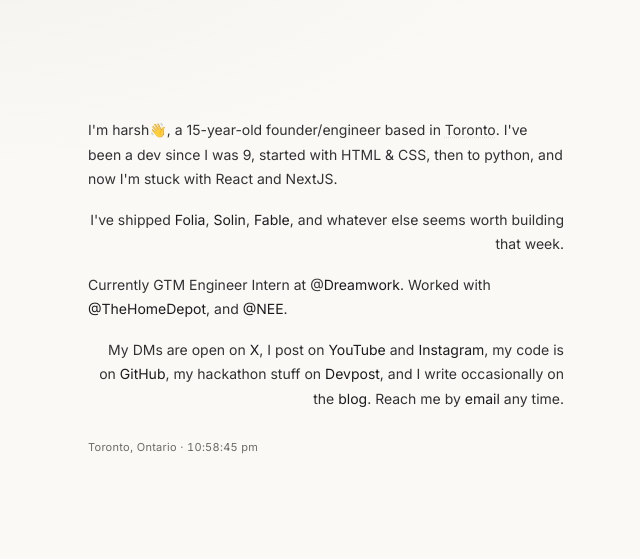
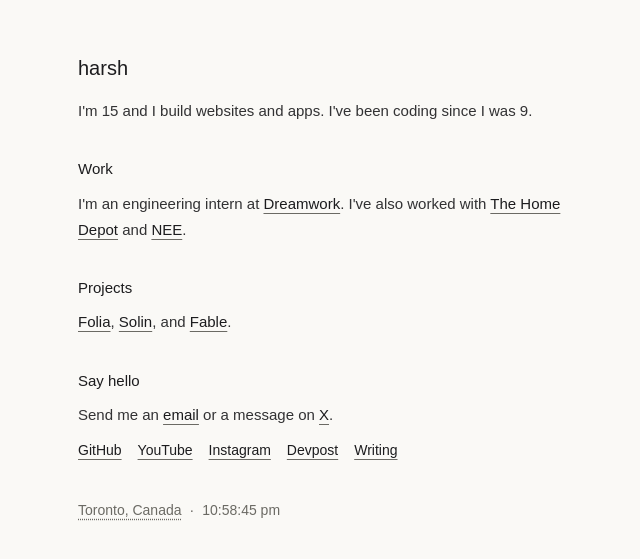
Before and after one commit to GreenKeewi/bio, a Next.js app: page / in a window 1280 px wide. Shown: the part 113-672 px from the top of the page, without its empty margins (314-954 px from the left). Built offline with nearby package versions, Linux system fonts and the light colour scheme.

Commit message:
Simplify harshs.dev to text with Toronto time and ripple

```diff
--- a/app/blog/page.tsx
+++ b/app/blog/page.tsx
@@ -1,5 +1,4 @@
 import Link from "next/link";
-import FadeIn from "../components/FadeIn";
 import { getAllPosts } from "./lib";
 
 export default function BlogIndex() {
@@ -7,20 +6,20 @@
 
   return (
     <main className="mx-auto flex min-h-full w-full max-w-[560px] flex-col px-5 py-16 sm:px-8">
-      <FadeIn>
-        <Link href="/" className="text-[13px] text-[var(--ink-soft)] transition-colors hover:text-[var(--ink)]">
-          ← harsh
+      <Link href="/" className="text-sm text-[var(--ink-soft)]">
+        Home
       </Link>
 
-        <div className="mt-10">
+      <h1 className="mt-8 text-xl font-medium text-[var(--ink)]">Writing</h1>
+      <div className="mt-4">
         {posts.map((post, i) => (
           <Link
             key={post.slug}
             href={`/blog/${post.slug}`}
             className={`group block py-4 no-underline ${i > 0 ? "border-t border-[var(--line)]" : ""}`}
           >
-              <div className="flex items-baseline justify-between gap-4">
-                <h2 className="text-[15px] font-medium text-[var(--ink)] transition-colors group-hover:text-[var(--ink-soft)]">
+            <div className="flex flex-col gap-1 sm:flex-row sm:items-baseline sm:justify-between sm:gap-4">
+              <h2 className="text-[15px] font-medium text-[var(--ink)]">
                 {post.title}
               </h2>
               <span className="shrink-0 text-[12px] text-[var(--ink-soft)]">{post.date}</span>
@@ -29,7 +28,6 @@
           </Link>
         ))}
       </div>
-      </FadeIn>
     </main>
   );
 }
--- a/app/components/FadeIn.tsx
+++ /dev/null
@@ -1,20 +0,0 @@
-"use client";
-
-import { useEffect, useState, type ReactNode } from "react";
-
-export default function FadeIn({
-  children,
-  className = "",
-}: {
-  children: ReactNode;
-  className?: string;
-}) {
-  const [shown, setShown] = useState(false);
-
-  useEffect(() => {
-    const t = setTimeout(() => setShown(true), 60);
-    return () => clearTimeout(t);
-  }, []);
-
-  return <div className={`t-fade ${shown ? "is-shown" : ""} ${className}`}>{children}</div>;
-}
--- /dev/null
+++ b/app/components/LiveClock.tsx
@@ -0,0 +1,31 @@
+"use client";
+
+import { useEffect, useState } from "react";
+
+const formatter = new Intl.DateTimeFormat("en-US", {
+  timeZone: "America/Toronto",
+  hour: "numeric",
+  minute: "2-digit",
+  second: "2-digit",
+  hour12: true,
+});
+
+export default function LiveClock() {
+  const [time, setTime] = useState<string | null>(null);
+
+  useEffect(() => {
+    const update = () => setTime(formatter.format(new Date()).toLowerCase());
+    const frame = requestAnimationFrame(update);
+    const interval = setInterval(update, 1000);
+    return () => {
+      cancelAnimationFrame(frame);
+      clearInterval(interval);
+    };
+  }, []);
+
+  return (
+    <span className="tabular-nums" aria-label={time ? `Time in Toronto: ${time}` : "Toronto local time"}>
+      {time ?? "Local time"}
+    </span>
+  );
+}
--- a/app/components/PixelRipple.tsx
+++ b/app/components/PixelRipple.tsx
@@ -131,7 +131,7 @@
         type="button"
         onMouseEnter={fire}
         onClick={fire}
-        className="cursor-pointer border-none bg-transparent p-0 text-inherit underline decoration-[var(--line)] decoration-dotted underline-offset-2 transition-colors hover:decoration-[var(--ink)]"
+        className="cursor-pointer border-none bg-transparent p-0 text-inherit underline decoration-dotted underline-offset-4"
         style={{ font: "inherit" }}
       >
         {children}
--- a/app/globals.css
+++ b/app/globals.css
@@ -2,7 +2,6 @@
 
 :root {
   --bg-base: #060606;
-  --bg-base-2: #0a0a0a;
   --plate: #141414;
   --ink: #ededec;
   --ink-soft: #83827c;
@@ -13,7 +12,6 @@
 @media (prefers-color-scheme: light) {
   :root {
     --bg-base: #faf9f6;
-    --bg-base-2: #f3f1ec;
     --plate: #ffffff;
     --ink: #1c1c1e;
     --ink-soft: #6b6a64;
@@ -22,8 +20,7 @@
 }
 
 @theme inline {
-  --font-serif: var(--font-lora);
-  --font-sans: var(--font-inter);
+  --font-sans: Arial, Helvetica, sans-serif;
 }
 
 html,
@@ -33,117 +30,33 @@
 
 body {
   color: var(--ink-dim);
-  font-family: var(--font-inter), Arial, Helvetica, sans-serif;
+  font-family: Arial, Helvetica, sans-serif;
+  font-size: 15px;
+  line-height: 1.75;
   background-color: var(--bg-base);
-  background-image: radial-gradient(ellipse 80% 60% at 20% 0%, rgba(255, 255, 255, 0.05), transparent 60%);
-  background-attachment: fixed;
-  position: relative;
 }
 
-/* links keep a restrained shimmer without underlining */
 a {
   color: var(--ink);
-  text-decoration: none;
-  animation: link-shimmer 3s ease-in-out infinite;
-}
-@keyframes link-shimmer {
-  0%,
-  100% {
-    text-shadow: 0 0 0 transparent;
-  }
-  50% {
-    text-shadow: 0 0 8px color-mix(in srgb, var(--ink) 40%, transparent);
-  }
-}
-@media (prefers-reduced-motion: reduce) {
-  a {
-    animation: none;
-  }
+  text-decoration: underline;
+  text-decoration-color: var(--ink-soft);
+  text-underline-offset: 4px;
 }
 
-@media (prefers-color-scheme: light) {
-  body {
-    background-image: radial-gradient(ellipse 80% 60% at 20% 0%, rgba(0, 0, 0, 0.03), transparent 60%);
-  }
+a:hover {
+  text-decoration-color: var(--ink);
 }
 
-/* ── custom scrollbar: thin, low-contrast, blends into dark chrome ── */
-* {
-  scrollbar-width: thin;
-  scrollbar-color: rgba(237, 237, 236, 0.18) transparent;
-}
-
-*::-webkit-scrollbar {
-  width: 8px;
-  height: 8px;
-}
-
-*::-webkit-scrollbar-track {
-  background: transparent;
-}
-
-*::-webkit-scrollbar-thumb {
-  background-color: rgba(237, 237, 236, 0.14);
-  border-radius: 999px;
-  border: 2px solid transparent;
-  background-clip: padding-box;
-}
-
-*::-webkit-scrollbar-thumb:hover {
-  background-color: rgba(237, 237, 236, 0.28);
-  background-clip: padding-box;
-}
-
-/* ── motion tokens (transitions-dev) ── */
-:root {
-  --duration-stagger: 40ms;
-  --duration-quick: 150ms;
-  --duration-fast: 250ms;
-  --duration-slow: 400ms;
-  --duration-very-slow: 500ms;
-  --ease-smooth-out: cubic-bezier(0.22, 1, 0.36, 1);
-  --ease-bounce-strong: cubic-bezier(0.34, 3.85, 0.64, 1);
-
-  --stagger-dur: 600ms;
-  --stagger-distance: 10px;
-  --stagger-stagger: 70ms;
-  --stagger-blur: 3px;
-  --stagger-ease: cubic-bezier(0.22, 1, 0.36, 1);
-}
-
-/* entrance: fade + rise + blur-in for the window's document content */
-.t-fade {
-  opacity: 0;
-  transform: translateY(var(--stagger-distance));
-  filter: blur(var(--stagger-blur));
-  transition:
-    opacity var(--stagger-dur) var(--stagger-ease),
-    transform var(--stagger-dur) var(--stagger-ease),
-    filter var(--stagger-dur) var(--stagger-ease);
-  will-change: transform, opacity, filter;
-}
-.t-fade.is-shown {
-  opacity: 1;
-  transform: translateY(0);
-  filter: blur(0);
-}
-
-@media (prefers-reduced-motion: reduce) {
-  .t-fade {
-    transition: none !important;
-    animation: none !important;
-    opacity: 1 !important;
-    transform: none !important;
-    filter: none !important;
-  }
+a:focus-visible,
+button:focus-visible {
+  outline: 2px solid var(--ink);
+  outline-offset: 4px;
 }
 
 /* ── blog post MDX content ── */
 .prose-blog h2 {
   margin-top: 2.8em;
   margin-bottom: 0.7em;
-  font-family: var(--font-serif);
-  font-style: italic;
   font-size: 1.32em;
   line-height: 1.15;
   color: var(--ink-dim);
@@ -188,9 +101,6 @@
 .prose-blog strong {
   color: var(--ink-dim);
 }
-.blog-page a {
-  animation: none;
-}
 .prose-blog blockquote {
   margin: 1.8em 0;
   border-left: 2px solid var(--line);
--- a/app/layout.tsx
+++ b/app/layout.tsx
@@ -1,35 +1,24 @@
 import type { Metadata } from "next";
-import { Inter } from "next/font/google";
-import { Lora } from "next/font/google";
 import "./globals.css";
 
-const inter = Inter({
-  variable: "--font-inter",
-  subsets: ["latin"],
-});
-
-const lora = Lora({
-  variable: "--font-lora",
-  subsets: ["latin"],
-  style: ["normal", "italic"],
-});
-
 const NAME = "harsh";
+const DESCRIPTION = "I’m Harsh. I build websites and apps in Toronto, Canada.";
 
 export const metadata: Metadata = {
   title: NAME,
+  description: DESCRIPTION,
+  metadataBase: new URL("https://harshs.dev"),
   openGraph: {
     title: NAME,
+    description: DESCRIPTION,
+    url: "https://harshs.dev",
     type: "profile",
   },
 };
 
 export default function RootLayout({ children }: LayoutProps<"/">) {
   return (
-    <html
-      lang="en"
-      className={`${inter.variable} ${lora.variable} h-full antialiased`}
-    >
+    <html lang="en" className="h-full antialiased">
       <body className="min-h-full flex flex-col">{children}</body>
     </html>
   );
--- a/app/page.tsx
+++ b/app/page.tsx
@@ -1,89 +1,59 @@
-"use client";
-
-import { useEffect, useState } from "react";
+import type { ReactNode } from "react";
+import LiveClock from "./components/LiveClock";
 import { RippleWord } from "./components/PixelRipple";
 
-const formatTorontoTime = () =>
-  new Intl.DateTimeFormat("en-US", {
-    timeZone: "America/Toronto",
-    hour: "numeric",
-    minute: "2-digit",
-    second: "2-digit",
-    hour12: true,
-  })
-    .format(new Date())
-    .toLowerCase();
-
-function LiveClock() {
-  const [time, setTime] = useState(formatTorontoTime);
-
-  useEffect(() => {
-    const id = setInterval(() => setTime(formatTorontoTime()), 1000);
-    return () => clearInterval(id);
-  }, []);
-
-  return (
-    <span className="tabular-nums" suppressHydrationWarning>
-      {time}
-    </span>
-  );
-}
-
-function InlineLink({ href, children }: { href: string; children: React.ReactNode }) {
-  const isExternal = href.startsWith("http");
-  return (
-    <a href={href} {...(isExternal && { target: "_blank", rel: "noopener noreferrer" })}>
-      {children}
-    </a>
-  );
+function InlineLink({ href, children }: { href: string; children: ReactNode }) {
+  return <a href={href}>{children}</a>;
 }
 
 export default function Home() {
-  const [shown, setShown] = useState(false);
+  return (
+    <main className="mx-auto flex min-h-dvh w-full max-w-[560px] flex-col justify-center px-6 py-16 sm:px-8">
+      <header>
+        <h1 className="text-xl font-medium text-[var(--ink)]">harsh</h1>
+        <p className="mt-4">
+          I&apos;m 15 and I build websites and apps. I&apos;ve been coding since I was 9.
+        </p>
+      </header>
 
-  useEffect(() => {
-    const t = setTimeout(() => setShown(true), 60);
-    return () => clearTimeout(t);
-  }, []);
+      <section className="mt-8" aria-labelledby="work-heading">
+        <h2 id="work-heading" className="font-medium text-[var(--ink)]">Work</h2>
+        <p className="mt-2">
+          I&apos;m an engineering intern at <InlineLink href="https://x.com/dreamworkhq">Dreamwork</InlineLink>.
+          I&apos;ve also worked with <InlineLink href="https://x.com/HomeDepot">The Home Depot</InlineLink> and{" "}
+          <InlineLink href="https://x.com/NEEIOnline">NEE</InlineLink>.
+        </p>
+      </section>
 
-  return (
-    <main className="mx-auto flex min-h-full w-full max-w-[540px] flex-col px-5 py-10 sm:px-8 sm:py-12">
-      <div className={`t-fade my-auto ${shown ? "is-shown" : ""}`}>
-        <div className="max-w-lg space-y-4 text-[14px] leading-[1.75] text-[var(--ink-dim)]">
-          <p className="text-left">
-            I&apos;m harsh👋, a 15-year-old founder/engineer based in <RippleWord>Toronto</RippleWord>. I&apos;ve been a
-            dev since I was 9, started with HTML &amp; CSS, then to python, and now I&apos;m stuck with React and
-            NextJS.
-          </p>
+      <section className="mt-8" aria-labelledby="projects-heading">
+        <h2 id="projects-heading" className="font-medium text-[var(--ink)]">Projects</h2>
+        <p className="mt-2">
+          <InlineLink href="https://folia-notes.vercel.app/">Folia</InlineLink>,{" "}
+          <InlineLink href="https://heysolin.com">Solin</InlineLink>, and{" "}
+          <InlineLink href="https://usefable.ca">Fable</InlineLink>.
+        </p>
+      </section>
 
-          <p className="text-right">
-            I&apos;ve shipped <InlineLink href="https://folia-notes.vercel.app/">Folia</InlineLink>,{" "}
-            <InlineLink href="https://heysolin.com">Solin</InlineLink>,{" "}
-            <InlineLink href="https://usefable.ca">Fable</InlineLink>, and whatever else seems worth building
-            that week.
-          </p>
+      <section className="mt-8" aria-labelledby="contact-heading">
+        <h2 id="contact-heading" className="font-medium text-[var(--ink)]">Say hello</h2>
+        <p className="mt-2">
+          Send me an <InlineLink href="mailto:harshithseeta@gmail.com">email</InlineLink> or a message on{" "}
+          <InlineLink href="https://x.com/harshTalksAI">X</InlineLink>.
+        </p>
+        <nav aria-label="More about me" className="mt-3 flex flex-wrap gap-x-4 gap-y-2 text-sm">
+          <InlineLink href="https://github.com/GreenKeewi">GitHub</InlineLink>
+          <InlineLink href="https://www.youtube.com/channel/UCUSQ134t1G9XRf3x9oY-1wQ">YouTube</InlineLink>
+          <InlineLink href="https://www.instagram.com/harshtalksai/">Instagram</InlineLink>
+          <InlineLink href="https://devpost.com/GreenKeewi">Devpost</InlineLink>
+          <InlineLink href="/blog">Writing</InlineLink>
+        </nav>
+      </section>
 
-          <p className="text-left">
-            Currently GTM Engineer Intern at @<InlineLink href="https://x.com/dreamworkhq">Dreamwork</InlineLink>.
-            Worked with <InlineLink href="https://x.com/HomeDepot">@TheHomeDepot</InlineLink>, and{" "}
-            <InlineLink href="https://x.com/NEEIOnline">@NEE</InlineLink>.
-          </p>
-
-          <p className="text-right">
-            My DMs are open on <InlineLink href="https://x.com/harshTalksAI">X</InlineLink>, I post on{" "}
-            <InlineLink href="https://www.youtube.com/channel/UCUSQ134t1G9XRf3x9oY-1wQ">YouTube</InlineLink> and{" "}
-            <InlineLink href="https://www.instagram.com/harshtalksai/">Instagram</InlineLink>, my code is on{" "}
-            <InlineLink href="https://github.com/GreenKeewi">GitHub</InlineLink>, my hackathon stuff on{" "}
-            <InlineLink href="https://devpost.com/GreenKeewi">Devpost</InlineLink>, and I write occasionally on
-            the <InlineLink href="/blog">blog</InlineLink>. Reach me by{" "}
-            <InlineLink href="mailto:harshithseeta@gmail.com">email</InlineLink> any time.
-          </p>
-        </div>
-
-        <p className="mt-7 text-[11px] tracking-wide text-[var(--ink-soft)]">
-          Toronto, Ontario · <LiveClock />
-        </p>
-      </div>
+      <footer className="mt-10 flex flex-wrap gap-x-2 text-sm text-[var(--ink-soft)]">
+        <span><RippleWord>Toronto, Canada</RippleWord></span>
+        <span aria-hidden="true">·</span>
+        <LiveClock />
+      </footer>
     </main>
   );
 }
```
Also changed, not shown: app/blog/[slug]/page.tsx (+3 -6 lines), 1 other file (tests, documents, lock files or other folders). Lines whose indentation alone changed are shown as unchanged.
